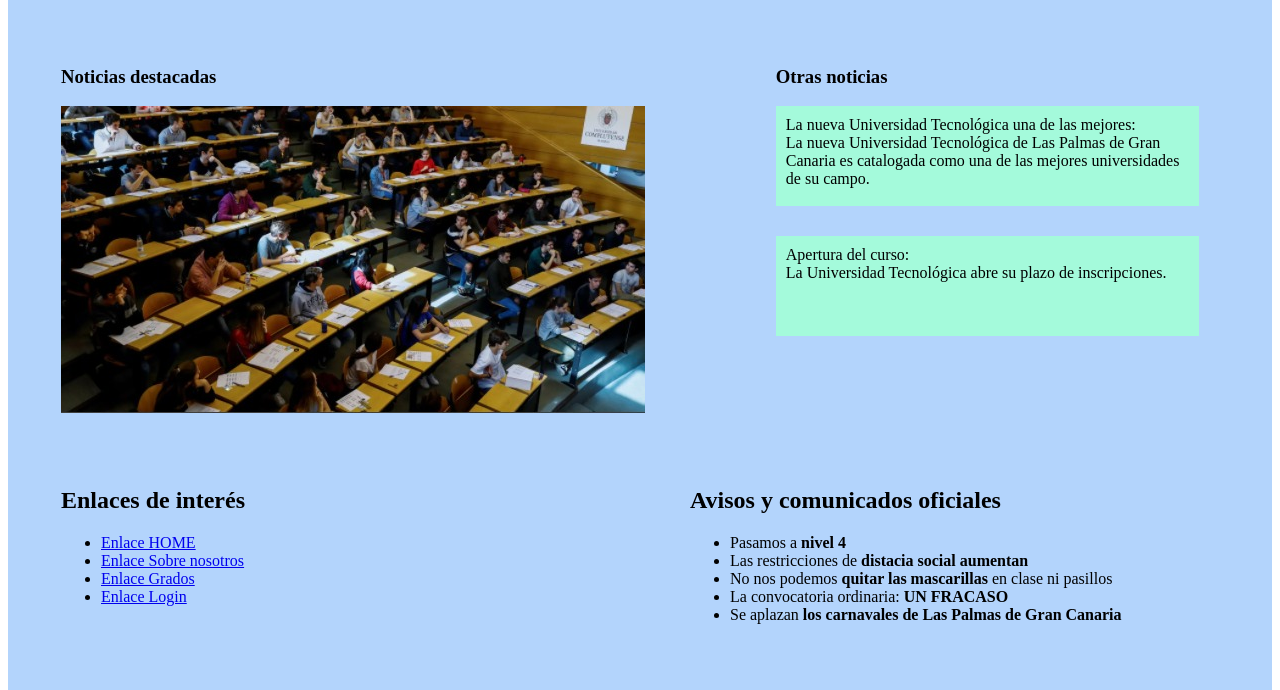
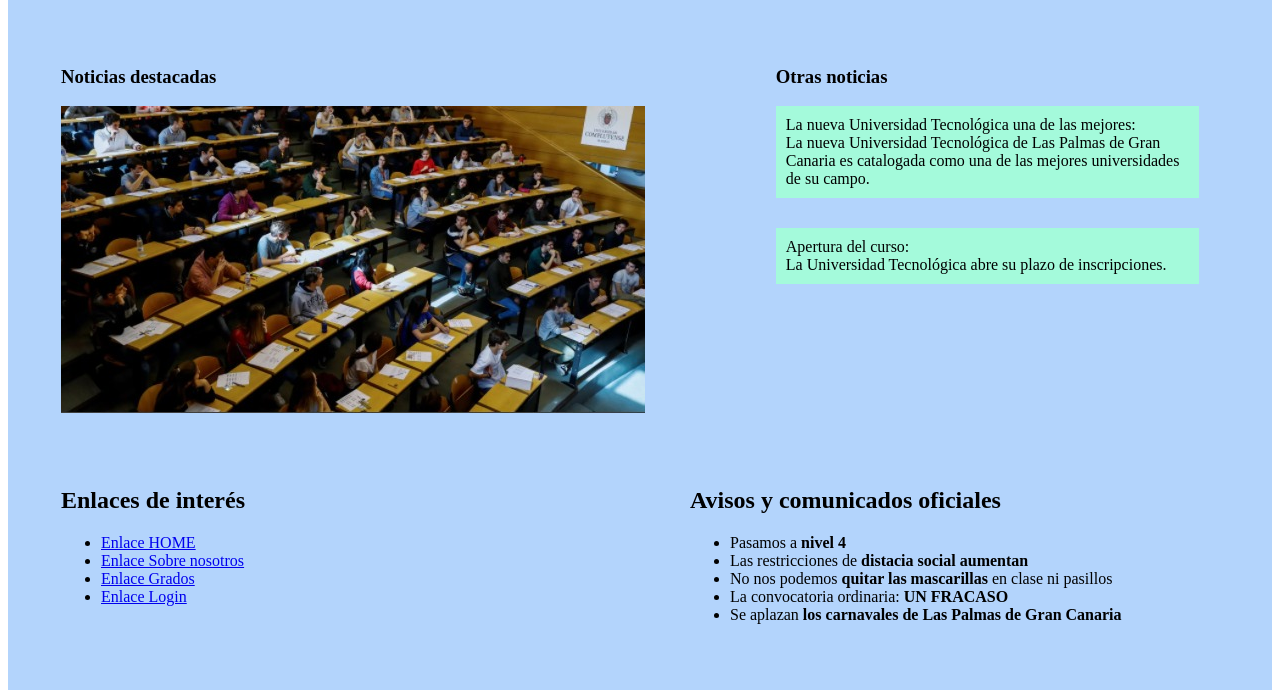
Before and after one commit to albertosocas/version1, a website built with Parcel: page index.html in a window 1280 px wide. Shown: the part 64-754 px from the top of the page. Built offline with nearby package versions, Linux system fonts and the light colour scheme.

Commit message:
responsive6

```diff
--- a/css/index.css
+++ b/css/index.css
@@ -26,7 +26,7 @@
 #noticia1{
   margin-left: 20px;
   margin-right: 20px;
-  height: 80px;
+  height: auto;
   background-color: #a4fadb;
   padding: 10px;
 }
@@ -35,7 +35,7 @@
   margin-left: 20px;
   margin-right: 20px;
   margin-top: 30px;
-  height: 80px;
+  height: auto;
   background-color: #a4fadb;
   padding: 10px;
 }
--- a/css/sobrenosotros.css
+++ b/css/sobrenosotros.css
@@ -12,7 +12,7 @@
 }
 
 #botonnuestrosgrados {
-  position: relative;
+  margin-top: 30px;
   bottom: -42%;
   left: 0;
 }
```
